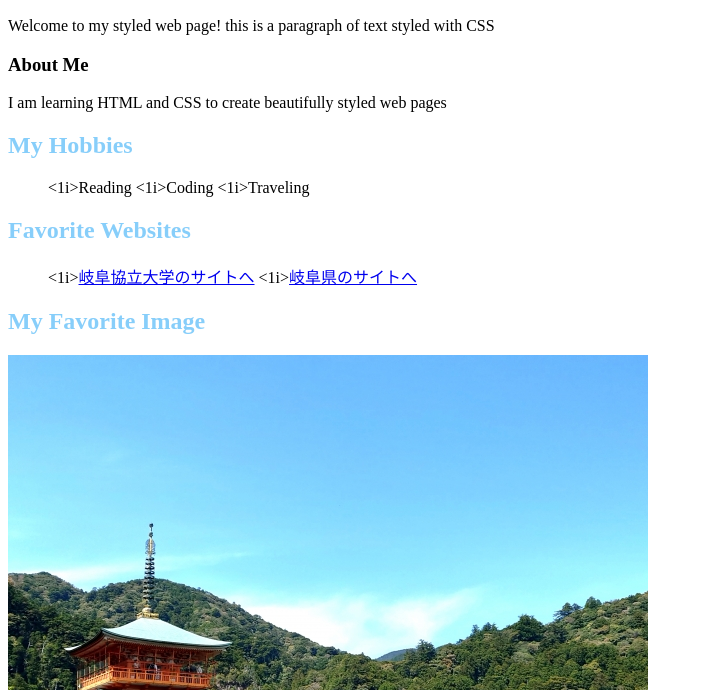
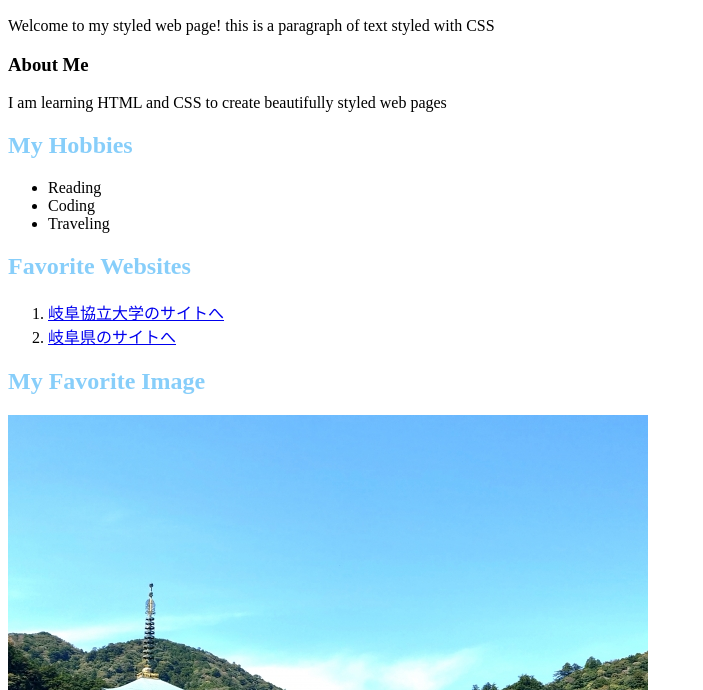
Before and after one commit to giftt22/www, a plain HTML site: page kadai03/index.html in a window 1280 px wide. Shown: the part 110-800 px from the top of the page, without its empty margins (0-703 px from the left). Drawn offline with Linux system fonts and the light colour scheme.

Commit message:
kadai03/06/05

```diff
--- a/kadai03/index.html
+++ b/kadai03/index.html
@@ -22,14 +22,14 @@
     <p>I am learning HTML and CSS to create beautifully styled web pages</p>
     <h2>My Hobbies</h2>
     <ul>
-    <1i>Reading</1i>
-    <1i>Coding</1i>
-    <1i>Traveling</1i>
+    <li>Reading</li>
+    <li>Coding</li>
+    <li>Traveling</li>
     </ul>
     <h2>Favorite Websites</h2>
     <ol>
-    <1i><a href="https://www.gku.ac.jp/">岐阜協立大学のサイトへ</a></1i>
-    <1i><a href="https://www.pref.gifu.lg.jp/">岐阜県のサイトへ</a></1i>
+    <li><a href="https://www.gku.ac.jp/">岐阜協立大学のサイトへ</a></li>
+    <li><a href="https://www.pref.gifu.lg.jp/">岐阜県のサイトへ</a></li>
     </ol>
     <h2>My Favorite Image</h2>
     <img src="image/k3_image.jpg" alt="image">
```
